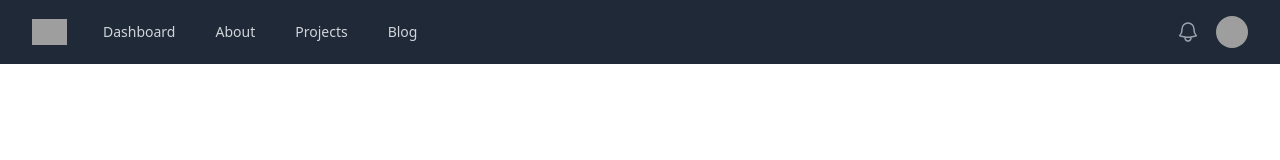
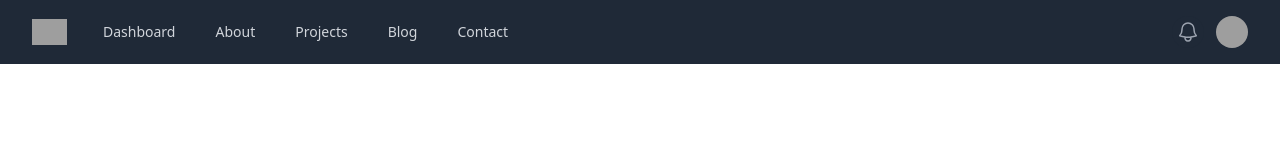
Before and after one commit to joshuadgilley/joshgilley.com, a Next.js app: page /contact in a window 1280 px wide. Shown: the top 160 px of the page. Built offline with nearby package versions, Linux system fonts and the light colour scheme; grey boxes are pictures that could not be loaded.

Commit message:
removing realtive url for contact

```diff
--- a/components/layout/Header.tsx
+++ b/components/layout/Header.tsx
@@ -11,6 +11,7 @@ export default function Header() {
     { name: "About", href: "/about", current: false },
     { name: "Projects", href: "/projects", current: false },
     { name: "Blog", href: "/blog", current: false },
+    { name: "Contact", href: "/contact", current: false}
   ];
 
   function classNames(...classNames: any) {
--- a/pages/contact.tsx
+++ b/pages/contact.tsx
@@ -54,7 +54,7 @@ export default function Contact() {
     };
 
     try {
-      const res = await axios.post(`${process.env.VERCEL_APP_URL}/api/SendEmail`, data);
+      const res = await axios.post(`/api/SendEmail`, data);
       console.log(res);
       setSent(true);
       resetForm();
```
